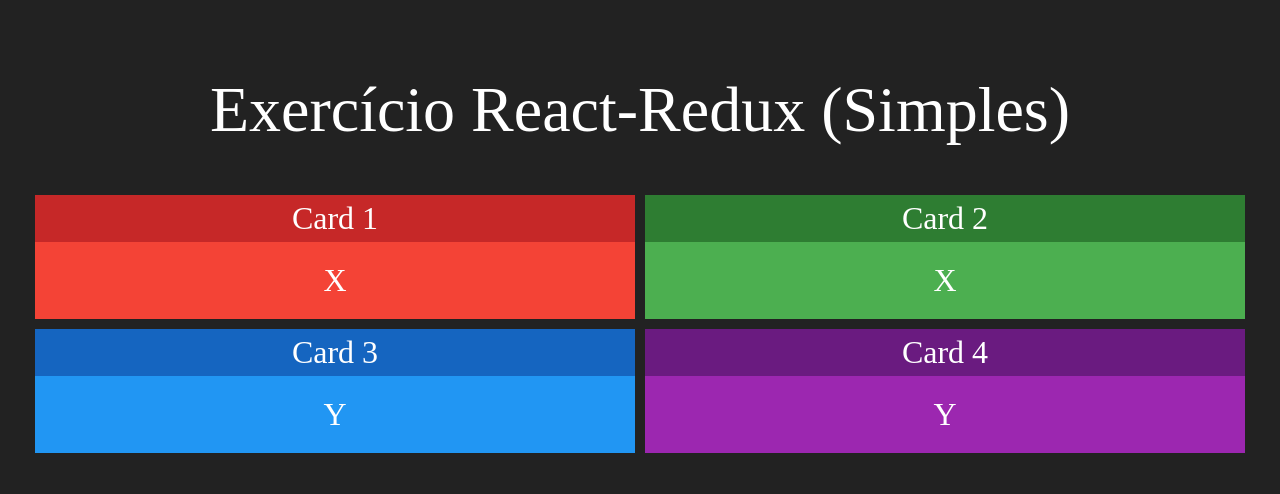
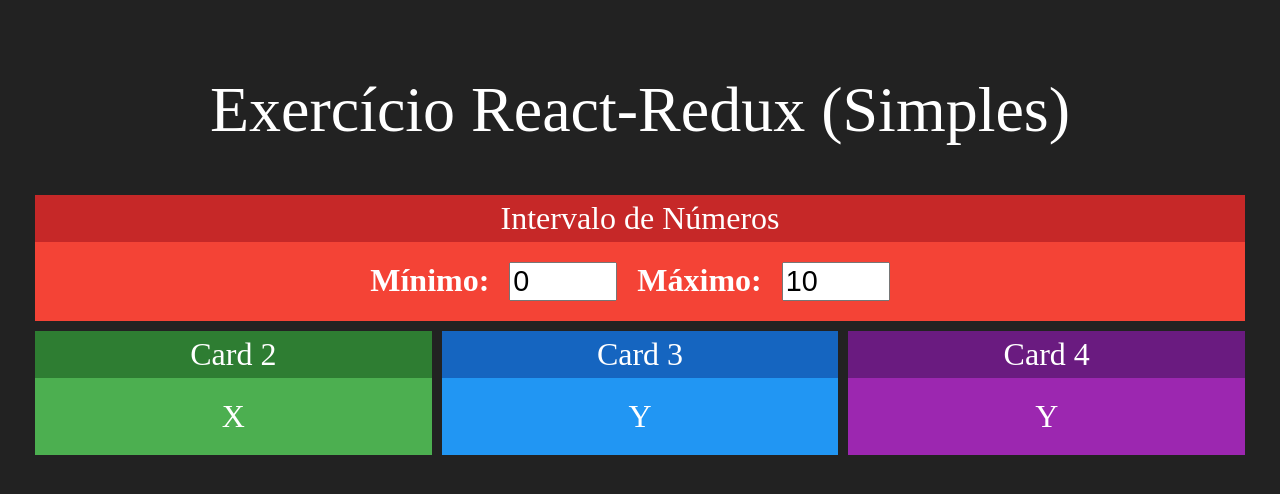
Before and after one commit to Roger-Franco/redux-simples, a React (Create React App) app: page / in a window 1280 px wide. Shown: the top 494 px of the page. Built offline with nearby package versions, Linux system fonts and the light colour scheme.

Commit message:
Componente Intervalo

```diff
--- a/src/App.js
+++ b/src/App.js
@@ -1,16 +1,17 @@
 import logo from './logo.svg';
 import './App.css';
 import Card from './components/Card';
+import Intervalo from './components/Intervalo';
 
 function App() {
   return (
     <div className="App">
       <h1>Exercício React-Redux (Simples)</h1>
       <div className='linha'>
-        <Card title="Card 1" red>X</Card>
-        <Card title="Card 2" green>X</Card>
+        <Intervalo></Intervalo>
       </div>
       <div className='linha'>
+        <Card title="Card 2" green>X</Card>
         <Card title="Card 3" blue>Y</Card>
         <Card title="Card 4" purple>Y</Card>
       </div>
--- /dev/null
+++ b/src/components/Intervalo.css
@@ -0,0 +1,6 @@
+.Intervalo input {
+  font-size: 1.8rem;
+  margin-left: 20px;
+  margin-right: 20px;
+  width: 100px;
+}
--- /dev/null
+++ b/src/components/Intervalo.jsx
@@ -0,0 +1,21 @@
+import './Intervalo.css'
+import React from 'react';
+
+import Card from './Card'
+
+export default props => {
+  return (
+    <Card title="Intervalo de Números" red>
+      <div className='Intervalo'>
+        <span>
+          <strong>Mínimo:</strong>
+          <input type="number" value={0} readOnly />
+        </span>
+        <span>
+          <strong>Máximo:</strong>
+          <input type="number" value={10} readOnly />
+        </span>
+      </div>
+    </Card>
+  )
+}
```
